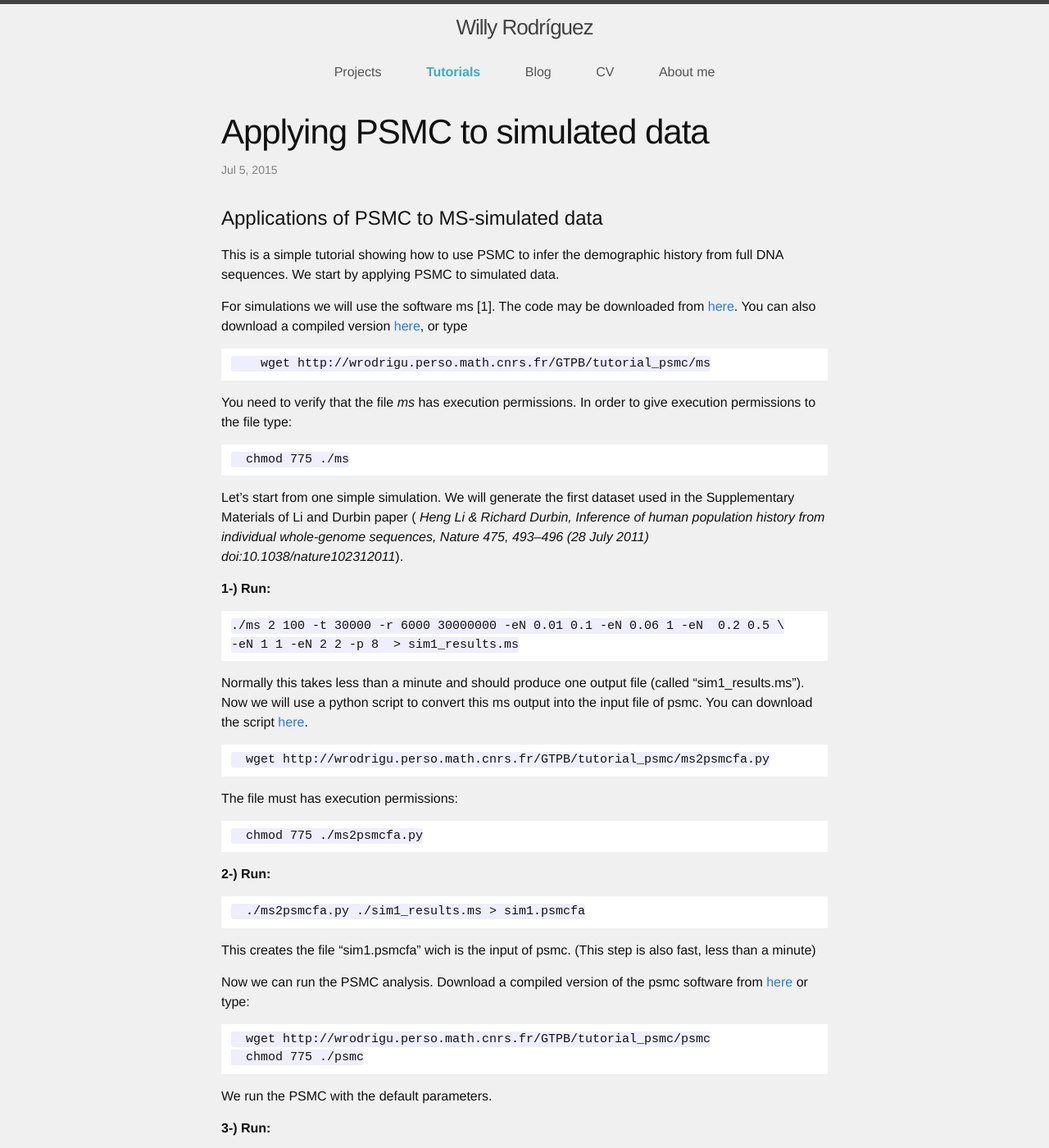
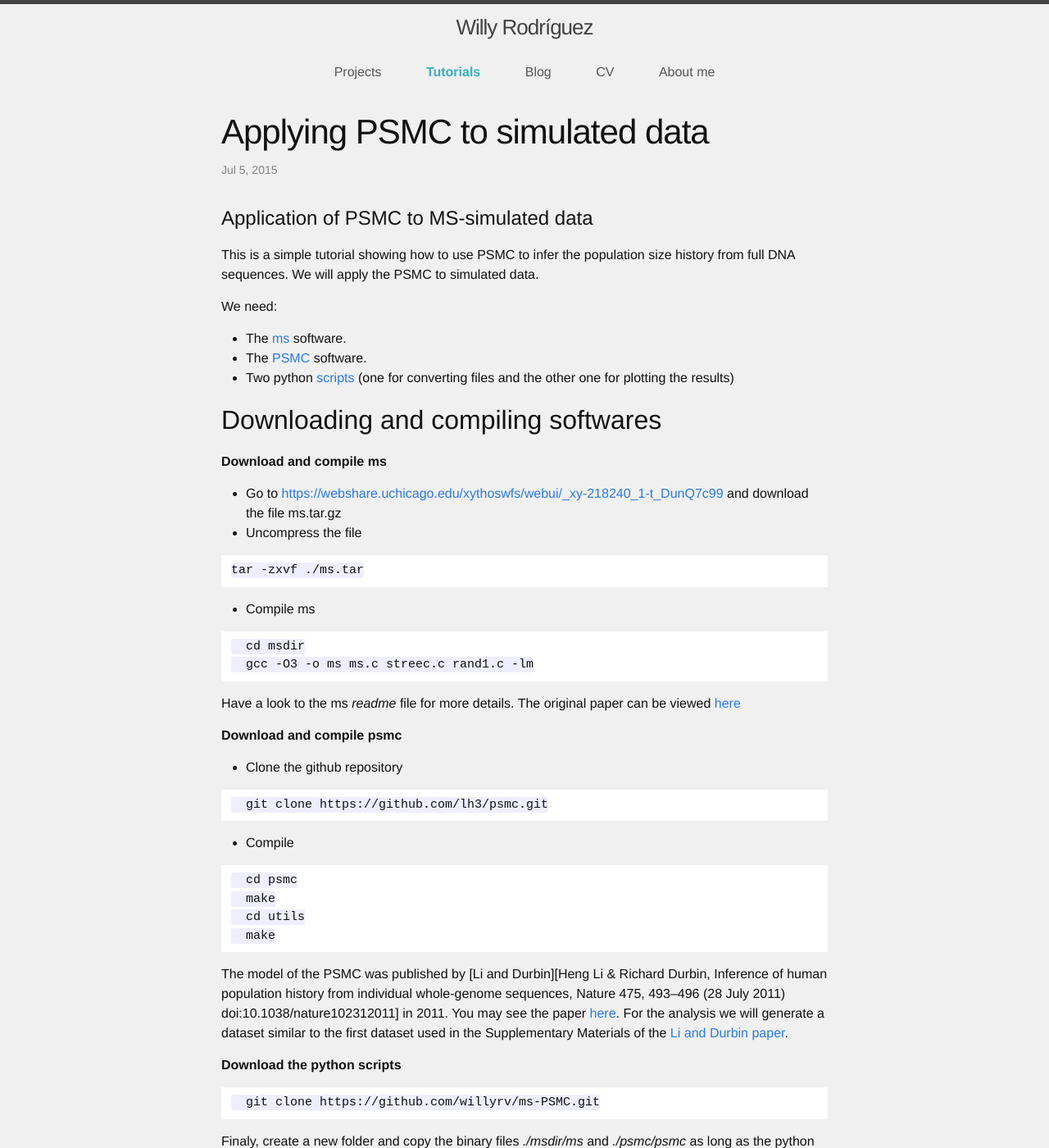
Before and after one commit to willyrv/willyrv.github.io, a Jekyll site: the page built from tutorials/bioinformatics/ms-psmc.md, in a window 1280 px wide and 1400 px high. Shown: the whole window at 82% size. Built offline with Jekyll 4.4.1, drawn with Linux system fonts in a browser that asks for light colours; some of the changed text lies outside the part shown.

Commit message:
Image added

`````diff
--- a/tutorials/bioinformatics/ms-psmc.md
+++ b/tutorials/bioinformatics/ms-psmc.md
@@ -4,67 +4,98 @@
 date:   2015-07-05 18:38:58
 ---
 
+Application of PSMC to MS-simulated data
+========================================
 
-Applications of PSMC to MS-simulated data
-=========================================
+This is a simple tutorial showing how to use PSMC to infer the population size history from full DNA sequences. We will apply the PSMC to simulated data.
 
-This is a simple tutorial showing how to use PSMC to infer the demographic
-history from full DNA sequences. We start by applying PSMC to simulated data.
+We need:
 
-For simulations we will use the software ms [1]. The code may be
-downloaded from [here](https://webshare.uchicago.edu/xythoswfs/webui/_xy-218240_1-t_DunQ7c99).
-You can also download a compiled version [here](http://wrodrigu.perso.math.cnrs.fr/GTPB/tutorial_psmc/ms), or type
+* The [ms](https://webshare.uchicago.edu/xythoswfs/webui/_xy-218240_1-t_DunQ7c99) software.
+* The [PSMC](https://github.com/lh3/psmc) software.
+* Two python [scripts](https://github.com/willyrv/ms-PSMC) (one for converting files and the other one for plotting the results)
+
+Downloading and compiling softwares
+-----------------------------------
+
+**Download and compile ms**
+
+- Go to [https://webshare.uchicago.edu/xythoswfs/webui/_xy-218240_1-t_DunQ7c99](https://webshare.uchicago.edu/xythoswfs/webui/_xy-218240_1-t_DunQ7c99) and download the file ms.tar.gz
+- Uncompress the file
 
 ```
-    wget http://wrodrigu.perso.math.cnrs.fr/GTPB/tutorial_psmc/ms
+tar -zxvf ./ms.tar
 ```
 
-
-
-You need to verify that the file *ms* has execution permissions. In order to give execution permissions to the file type:
+- Compile ms
 
 ```
-  chmod 775 ./ms
+  cd msdir
+  gcc -O3 -o ms ms.c streec.c rand1.c -lm
 ```
 
-Let's start from one simple simulation. We will generate the first dataset used in the Supplementary Materials of Li and Durbin paper ( *Heng Li & Richard Durbin, Inference of human population history from individual whole-genome sequences,  Nature 475, 493–496 (28 July 2011) doi:10.1038/nature102312011*).
+Have a look to the ms *readme* file for more details. The original paper can be viewed [here](http://bioinformatics.oxfordjournals.org/content/18/2/337.short)
 
-**1-) Run:**
+**Download and compile psmc**
+
+- Clone the github repository
 
 ```
-./ms 2 100 -t 30000 -r 6000 30000000 -eN 0.01 0.1 -eN 0.06 1 -eN  0.2 0.5 \
--eN 1 1 -eN 2 2 -p 8  > sim1_results.ms
+  git clone https://github.com/lh3/psmc.git
 ```
 
-Normally this takes less than a minute and should produce one output file (called “sim1_results.ms”). Now we will use a python script to convert this ms output into the input file of psmc. You can download the script [here](http://wrodrigu.perso.math.cnrs.fr/GTPB/tutorial_psmc/ms2psmcfa.py).
+- Compile
 
 ```
-  wget http://wrodrigu.perso.math.cnrs.fr/GTPB/tutorial_psmc/ms2psmcfa.py
+  cd psmc
+  make
+  cd utils
+  make
 ```
 
-The file must has execution permissions:
+The model of the PSMC was published by [Li and Durbin][Heng Li & Richard Durbin, Inference of human population history from individual whole-genome sequences,  Nature 475, 493–496 (28 July 2011) doi:10.1038/nature102312011] in 2011. You may see the paper [here](http://www.nature.com/articles/nature10231). For the analysis we will generate a dataset similar to the first dataset used in the Supplementary Materials of the [Li and Durbin paper](http://www.nature.com/articles/nature10231).
+
+**Download the python scripts**
 
 ```
-  chmod 775 ./ms2psmcfa.py
+  git clone https://github.com/willyrv/ms-PSMC.git
 ```
+
+Finaly, create a new folder and copy the binary files *./msdir/ms* and *./psmc/psmc* as long as the python scripts.
+
+Simulating data and running the analysis
+----------------------------------------
+
+I will suppose you have all this file in a folder:
+
+```
+|- ms
+|- psmc
+|- ms2psmcfa.py
+|- plot_results.py
+```
+
+You need to verify that the files have execution permissions. To give execution permissions to the files type:
+
+```
+  chmod +x ./*
+```
+
+**1-) Simulate the data with *ms*. Run:**
+
+```
+./ms 2 100 -t 30000 -r 6000 30000000 -eN 0.01 0.1 -eN 0.06 1 -eN  0.2 0.5 -eN 1 1 -eN 2 2 -p 8  > sim1.ms
+```
+
+Normally this takes less than 30 seconds and should produce one output file (here called “sim1.ms”). Now we will use the *ms2psmcfa.py* python script to convert this ms output into the input file of PSMC.
 
 **2-) Run:**
 
 ```
-  ./ms2psmcfa.py ./sim1_results.ms > sim1.psmcfa
+  ./ms2psmcfa.py ./sim1.ms > sim1.psmcfa
 ```
 
-This creates the file “sim1.psmcfa” wich is the input of psmc. (This step is also fast, less than a minute)
-
-Now we can run the PSMC analysis.
-Download a compiled version of the psmc software from [here](http://wrodrigu.perso.math.cnrs.fr/GTPB/tutorial_psmc/psmc) or type:
-
-```
-  wget http://wrodrigu.perso.math.cnrs.fr/GTPB/tutorial_psmc/psmc
-  chmod 775 ./psmc
-```
-
-We run the PSMC with the default parameters.
+This creates the file “sim1.psmcfa” which is the input of PSMC. (This step is also fast, less than 30 seconds). Now we can run the PSMC analysis. For explanations about the parameters, see the [README](https://github.com/lh3/psmc/blob/master/README) file of PSMC.
 
 **3-) Run:**
 
@@ -72,19 +103,14 @@
   ./psmc -N25 -t15 -r5 -p 4+25*2+4+6 -o dem_history_sim1.psmc ./sim1.psmcfa
 ```
 
-This is a little bit long (about 3 hours). You should have a file like [this](http://wrodrigu.perso.math.cnrs.fr/GTPB/tutorial_psmc/result_files/dem_history_sim1.psmc)
+This is a bit long (about 3 hours). At the end, you should get a file like [this](http://wrodrigu.perso.math.cnrs.fr/GTPB/tutorial_psmc/result_files/dem_history_sim1.psmc)
 
+If you don't want to wait, download the result file
 ```
   wget http://wrodrigu.perso.math.cnrs.fr/GTPB/tutorial_psmc/result_files/dem_history_sim1.psmc
 ```
 
-Plot the result using the provided perl script:
-Once the psmc analysis is finished, you can plot the results by using one of the scripts provided with the psmc. You can download it from [here](https://github.com/lh3/psmc/blob/master/utils/psmc_plot.pl)
-or from [here](http://wrodrigu.perso.math.cnrs.fr/GTPB/tutorial_psmc/psmc_plot.pl)
-
-```
-  wget http://wrodrigu.perso.math.cnrs.fr/GTPB/tutorial_psmc/psmc_plot.pl
-```
+Once the psmc analysis is finished, you can plot the results.
 
 **4-) Run:**
 
@@ -92,4 +118,7 @@
   ./plot_results.py
 ````
 
-And you will finally get the inferred demographic history.
+And you will finally get a figure with the inferred demographic history (dashed blue line) and the real history (continuous black line) corresponding to the *ms* command.
+![results](./ms-PSMC_results.png "Results")
+
+You can also plot the psmc results by using the perl script *utils/psmc_plot.pl* wich comes with the PSMC software.
`````
Also changed, not shown: tutorials/bioinformatics/ms-PSMC_results.png (added).
